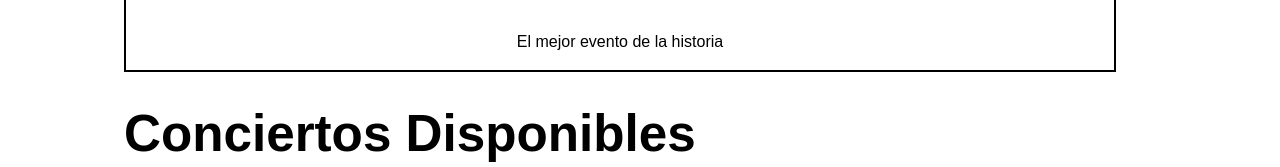
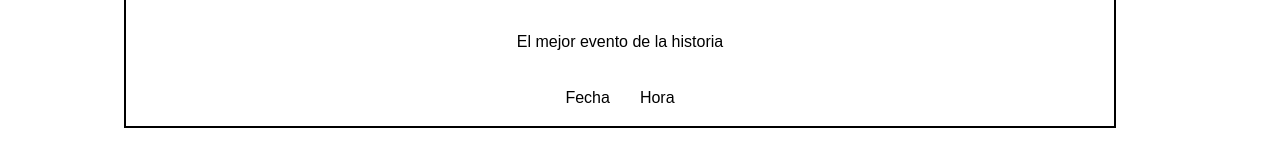
Before and after one commit to rofaba/Ticket-Globant, a React (Vite) app: page / in a window 1280 px wide. Shown: the part 530-697 px from the top of the page. Built offline with nearby package versions, Linux system fonts and the light colour scheme.

Commit message:
feat: MainEvent Styles

```diff
--- a/src/components/MainEvent.css
+++ b/src/components/MainEvent.css
@@ -8,3 +8,7 @@
 .event_container img {
     padding:30px;
 }
+.concert_date{
+    display:flex;
+    gap:30px;
+}
--- a/src/components/MainEvent.jsx
+++ b/src/components/MainEvent.jsx
@@ -7,6 +7,9 @@ function MainEvent() {
     <img src="https://picsum.photos/550/350" alt="main_event" />
     <h3>Artista principal</h3>
     <p>El mejor evento de la historia</p>
+    <div className="concert_date">
+        <p>Fecha</p> <p>Hora</p>
+    </div>
     </div>
     )
 
```
